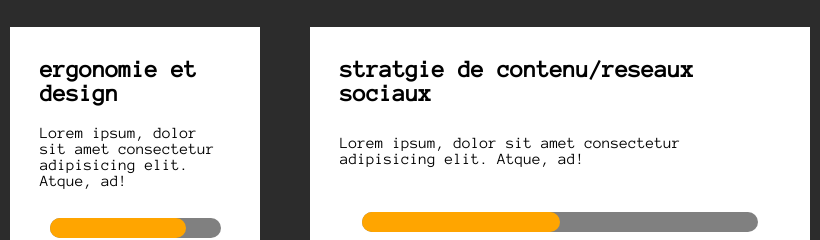
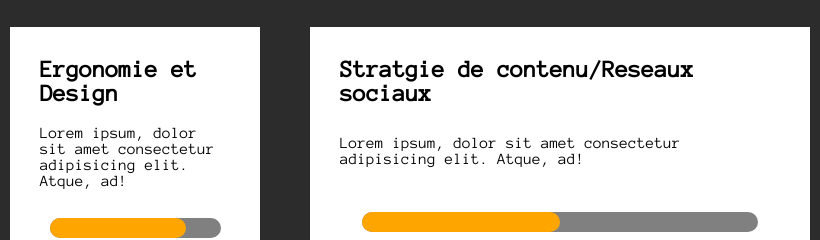
Before and after one commit to MeryemBlila/MeryemBlila.github.io, a plain HTML site: page index.html in a window 1280 px wide. Shown: the part 4046-4286 px from the top of the page, 230-1050 px from the left. Drawn offline with Linux system fonts and the light colour scheme.

Commit message:
Update index.html

```diff
--- a/index.html
+++ b/index.html
@@ -109,14 +109,14 @@
                 </div>
             </div>
             <div id="box3" class="com-box">
-                <h2 class="t">ergonomie et design</h2>
+                <h2 class="t">Ergonomie et Design</h2>
                 <p class="description">Lorem ipsum, dolor sit amet consectetur adipisicing elit. Atque, ad!</p>
                 <div class="progress">
                     <div id="bar3" class="bar"></div>
                 </div>
             </div>
             <div id="box4" class="com-box">
-                <h2 class="t">stratgie de contenu/reseaux sociaux</h2>
+                <h2 class="t">Stratgie de contenu/Reseaux sociaux</h2>
                 <p class="description">Lorem ipsum, dolor sit amet consectetur adipisicing elit. Atque, ad!</p>
                 <div class="progress">
                     <div id="bar4" class="bar"></div>
```
